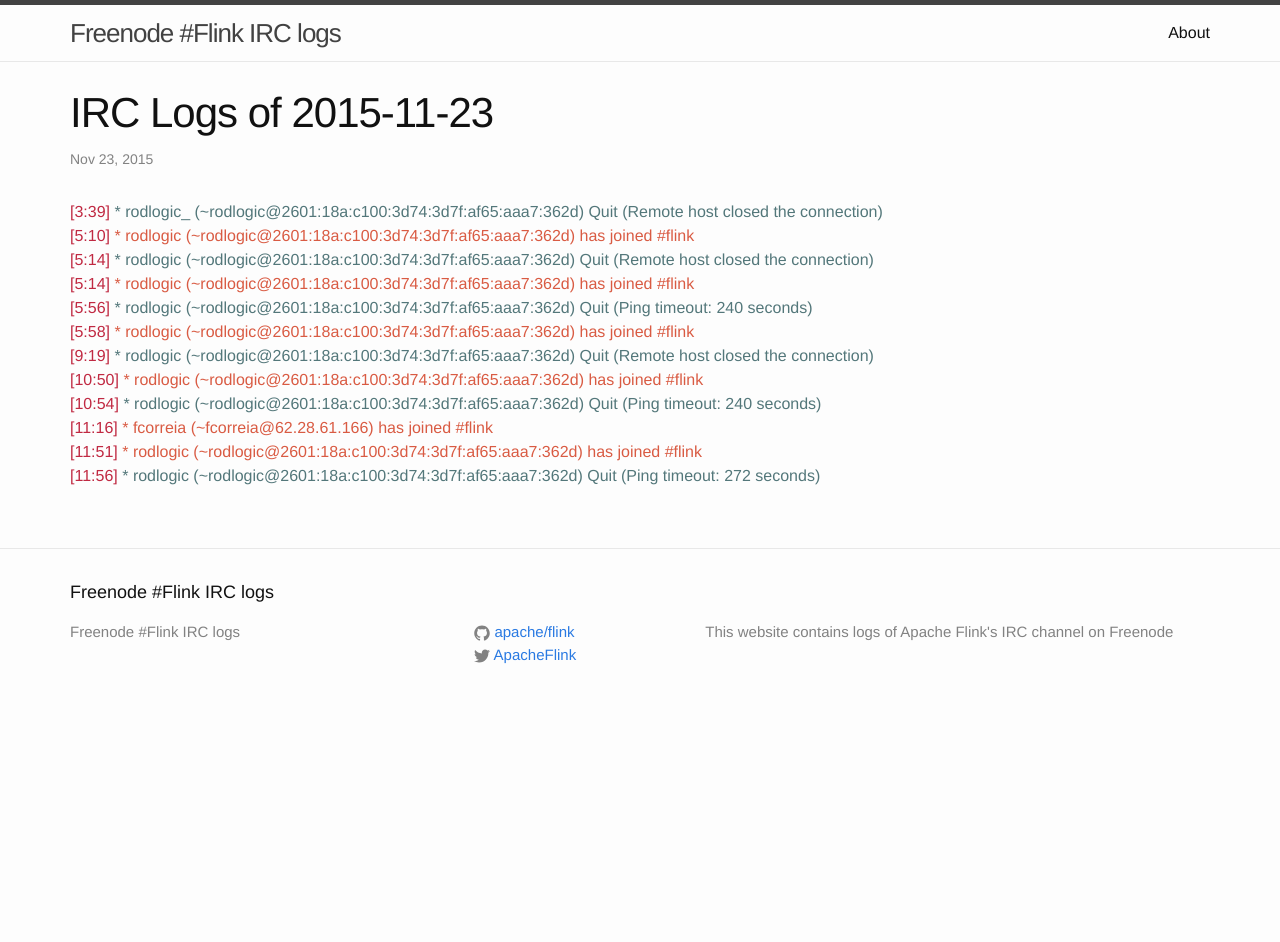
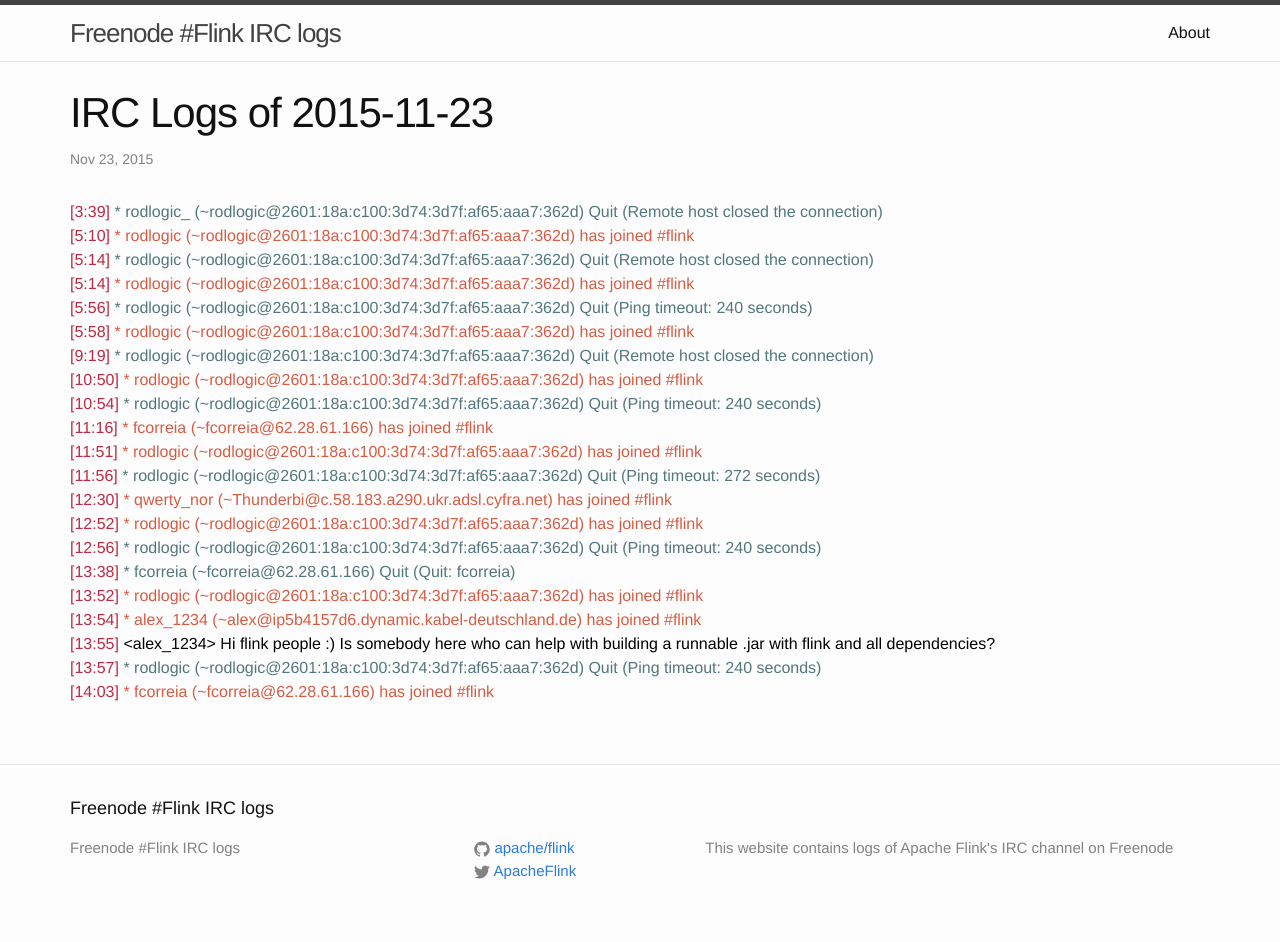
Before and after one commit to flink-irc-logs/flink-irc-logs.github.io, a Jekyll site: the page built from _posts/2015-11-23-logs.markdown, in a window 1280 px wide. Built offline with Jekyll 4.4.1, drawn with Linux system fonts in a browser that asks for light colours; before the commit the page ends 900 px from its top, so only the background shows below that.

Commit message:
Update of the logs on Mon Nov 23 14:23:57 CET 2015

```diff
--- a/_posts/2015-11-23-logs.markdown
+++ b/_posts/2015-11-23-logs.markdown
@@ -16,3 +16,12 @@
 <span class="irc-date">[11:16]</span> <span class="irc-green">* fcorreia (~fcorreia@62.28.61.166) has joined #flink</span><br />
 <span class="irc-date">[11:51]</span> <span class="irc-green">* rodlogic (~rodlogic@2601:18a:c100:3d74:3d7f:af65:aaa7:362d) has joined #flink</span><br />
 <span class="irc-date">[11:56]</span> <span class="irc-navy">* rodlogic (~rodlogic@2601:18a:c100:3d74:3d7f:af65:aaa7:362d) Quit (Ping timeout: 272 seconds)</span><br />
+<span class="irc-date">[12:30]</span> <span class="irc-green">* qwerty_nor (~Thunderbi@c.58.183.a290.ukr.adsl.cyfra.net) has joined #flink</span><br />
+<span class="irc-date">[12:52]</span> <span class="irc-green">* rodlogic (~rodlogic@2601:18a:c100:3d74:3d7f:af65:aaa7:362d) has joined #flink</span><br />
+<span class="irc-date">[12:56]</span> <span class="irc-navy">* rodlogic (~rodlogic@2601:18a:c100:3d74:3d7f:af65:aaa7:362d) Quit (Ping timeout: 240 seconds)</span><br />
+<span class="irc-date">[13:38]</span> <span class="irc-navy">* fcorreia (~fcorreia@62.28.61.166) Quit (Quit: fcorreia)</span><br />
+<span class="irc-date">[13:52]</span> <span class="irc-green">* rodlogic (~rodlogic@2601:18a:c100:3d74:3d7f:af65:aaa7:362d) has joined #flink</span><br />
+<span class="irc-date">[13:54]</span> <span class="irc-green">* alex_1234 (~alex@ip5b4157d6.dynamic.kabel-deutschland.de) has joined #flink</span><br />
+<span class="irc-date">[13:55]</span> <span class="irc-black">&lt;alex_1234&gt; Hi flink people :) Is somebody here who can help with building a runnable .jar with flink and all dependencies?</span><br />
+<span class="irc-date">[13:57]</span> <span class="irc-navy">* rodlogic (~rodlogic@2601:18a:c100:3d74:3d7f:af65:aaa7:362d) Quit (Ping timeout: 240 seconds)</span><br />
+<span class="irc-date">[14:03]</span> <span class="irc-green">* fcorreia (~fcorreia@62.28.61.166) has joined #flink</span><br />
```
